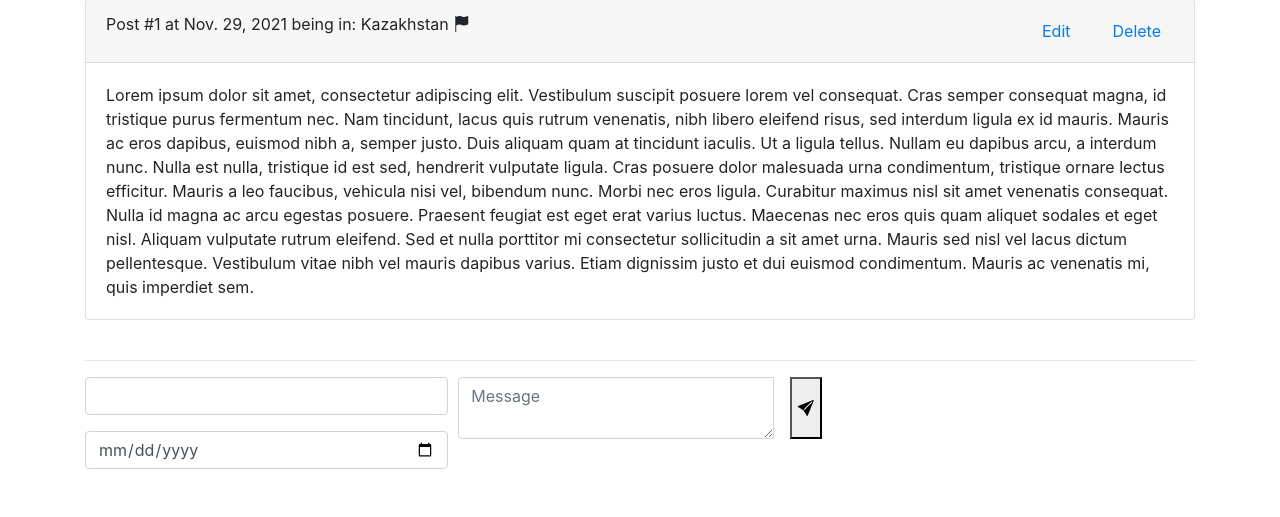
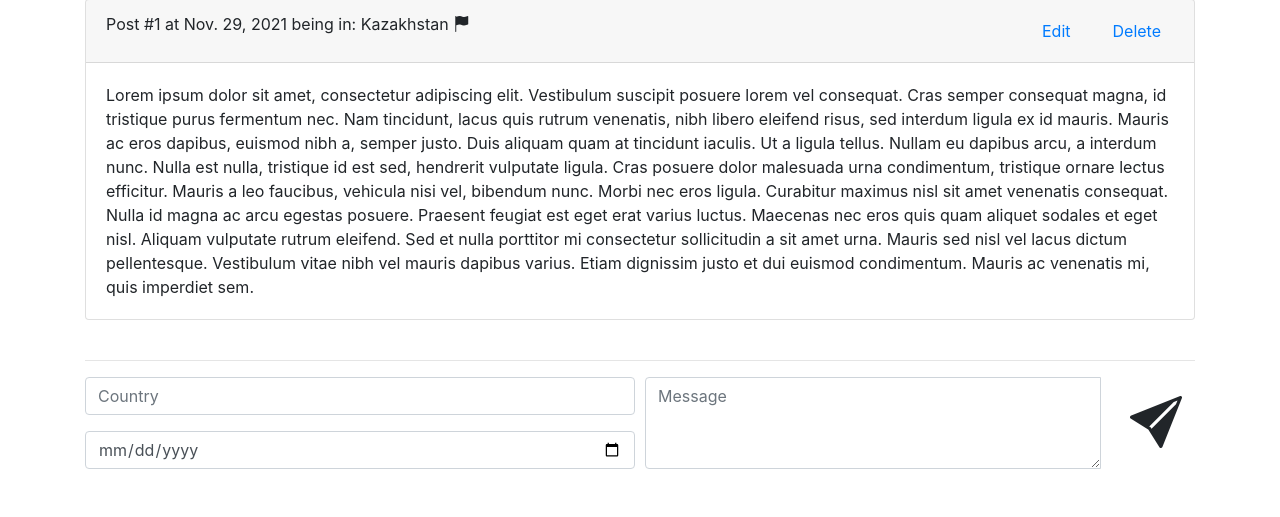
Before and after one commit to amirAkhmetzhanov94/travelers_diary, a Django app: page / in a window 1280 px wide. Shown: the part 1525-2042 px from the top of the page. Run offline with Django 3.2, Linux system fonts and the light colour scheme; data comes from the database, SQL or seed files in the repository; some libraries are stand-ins or nearby versions.

Commit message:
Слегка изменил стилизацию формы

```diff
--- a/sources/webapp/templates/base.html
+++ b/sources/webapp/templates/base.html
@@ -23,18 +23,16 @@
         <form id="form">
           <div class="form-row">
             <div class="col">
-              <input type="text" class="form-control" id="country">
+              <input type="text" class="form-control" id="country" placeholder="Country">
               <input type="date" class="form-control mt-3" id="date">
             </div>
             <div class="col">
               <div class="input-group">
                   <textarea class="form-control" id="text" placeholder="Message"></textarea>
-                  <button type="submit" class="ml-3 send_button">
-                      <i class="bi bi-send-fill"></i>
+                  <button type="submit" class="ml-3 btn send_button">
+                      <i class="bi bi-send-fill" style="font-size: 52px"></i>
                   </button>
              </div>
-            </div>
-            <div class="col">
             </div>
           </div>
         </form>
```
